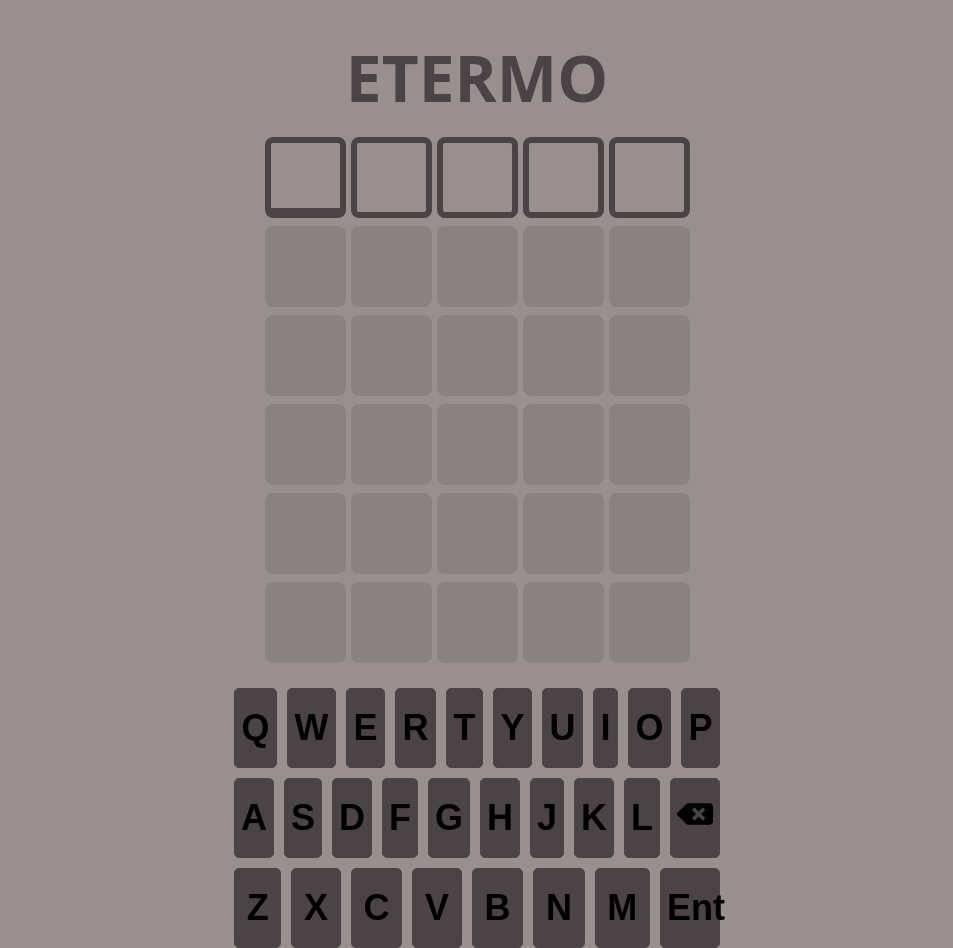
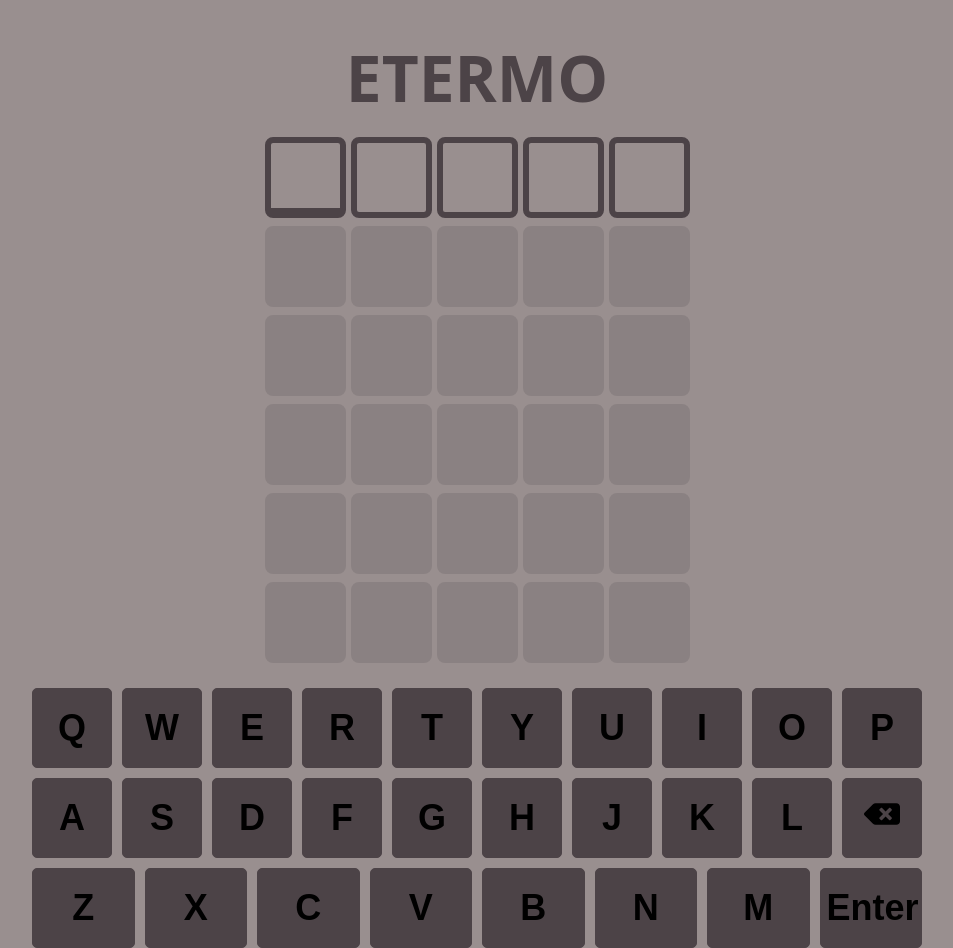
Before and after one commit to lontraeye/etermo, a React (Vite) app: page / in a window 1280 px wide. Shown: the whole page, without its empty margins (163-1116 px from the left). Built offline with nearby package versions, Linux system fonts and the light colour scheme.

Commit message:
corrigido tamanho menor no desktop das teclas

```diff
--- a/src/components/keyboard/Keyboard.css
+++ b/src/components/keyboard/Keyboard.css
@@ -3,14 +3,14 @@
   display: flex;
   flex-direction: column;
   gap: 10px;
-  width: 100%;  /* Certificando-se de que ocupa toda a largura disponível */
+  width: 100%;
 }
 
 .keyboard-row {
   display: flex;
   justify-content: center;
   gap: 10px;
-  width: 100%; /* Certificando-se de que ocupa toda a largura disponível */
+  width: 100%;
 }
 
 .keyboard-key {
@@ -23,10 +23,10 @@
   cursor: pointer;
   user-select: none;
   flex: 1 1 auto;
-  max-width: 60px;
   height: 5rem;
+  width: 5rem;
   box-sizing: border-box;
-  transition: background-color 0.3s ease; /* Transição suave para mudança de cor */
+  transition: background-color 0.3s ease;
 }
 
 .keyboard-container {
```
